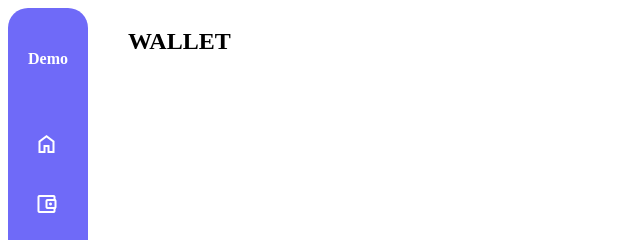
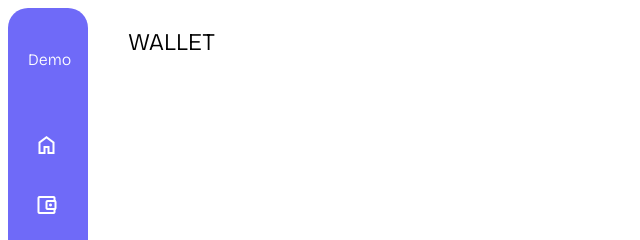
Before and after one commit to Fredorixo/loyalty-reward-system, a website with bundled scripts: page src/index.html in a window 1280 px wide. Both pictures are taken after a click on the element "account_balance_wallet". Shown: the top 240 px of the page, 0-640 px from the left. Built offline with nearby package versions, Linux system fonts and the light colour scheme; files whose address does not match are found by name.

Commit message:
Update Source Code

```diff
--- a/src/data.js
+++ b/src/data.js
@@ -3,12 +3,11 @@ export default {
         "title": "home",
         "data": [
             {
-                "image": "hexagon",
+                "image": "account_balance",
                 "name": "Supply",
                 "method": "getPoints",
                 "param": null,
                 "currency": "hexagon",
-                "value": undefined
             }
         ]
     },
@@ -16,8 +15,8 @@ export default {
         "title": "wallet",
         "data": [
             {
-                "image": "wallet",
-                "name": "Balance",
+                "image": "savings",
+                "name": "Savings",
                 "method": "balance",
                 "param": null,
                 "currency": "hexagon",
@@ -78,7 +77,7 @@ export default {
                 "value": 250
             },
             {
-                "name": "Gaming Mouse",
+                "name": "Air Pods",
                 "image": "inventory_2",
                 "currency": "hexagon",
                 "action": "Redeem",
@@ -87,13 +86,13 @@ export default {
                 "value": 150
             },
             {
-                "name": "Keyboard",
+                "name": "Jewellery",
                 "image": "inventory_2",
                 "currency": "hexagon",
                 "action": "Redeem",
                 "method": "deductPoints",
                 "param": "100",
-                "value": 100
+                "value": 500
             }
         ]
     },
@@ -105,7 +104,7 @@ export default {
         "title": "store",
         "data": [
             {
-                "name": "Dress",
+                "name": "Clothing",
                 "image": "inventory_2",
                 "currency": "currency_rupee",
                 "action": "Purchase",
@@ -114,7 +113,7 @@ export default {
                 "value": 5000
             },
             {
-                "name": "Gaming Mouse",
+                "name": "Cricket Kit",
                 "image": "inventory_2",
                 "currency": "currency_rupee",
                 "action": "Purchase",
@@ -123,7 +122,7 @@ export default {
                 "value": 1500
             },
             {
-                "name": "Jeans",
+                "name": "Footwear",
                 "image": "inventory_2",
                 "currency": "currency_rupee",
                 "action": "Purchase",
--- a/src/index.js
+++ b/src/index.js
@@ -56,12 +56,7 @@ function createDataItem(dataItems) {
                     }
 
                     const query = `method=${dataItem.method}&param=${param}&id=${id}`
-                    const res = await fetch(`/.netlify/functions/transaction?${query}`)
-
-                    if(res.status === 200) {
-                        const data = await res.json()
-                        console.log(data)
-                    }
+                    await fetch(`/.netlify/functions/transaction?${query}`)
                 }
             })
 
--- a/src/styles.css
+++ b/src/styles.css
@@ -1,3 +1,9 @@
+@import url('https://fonts.googleapis.com/css2?family=Bricolage+Grotesque:wght@300&display=swap');
+
+* {
+    font-family: 'Bricolage Grotesque', sans-serif;
+}
+
 html {
     height: 100%;
 }
@@ -87,6 +93,7 @@ ul > li + li {
 }
 
 .dashboard--display--content--item > p:nth-child(2) {
+    font-weight: bold;
     grid-area: name;
     justify-self: center;
 }
```
Also changed, not shown: netlify/functions/get-history.js (+5 -7 lines).
